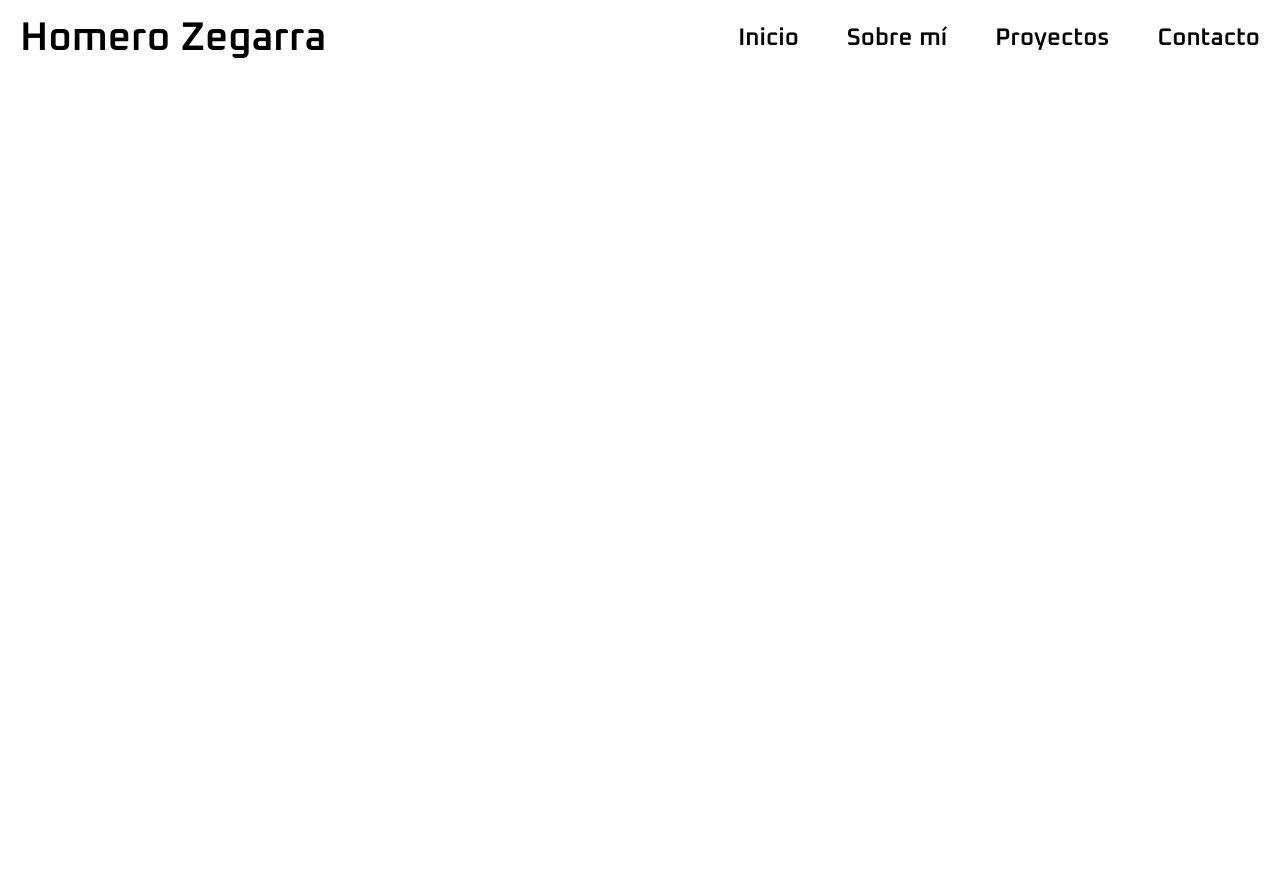
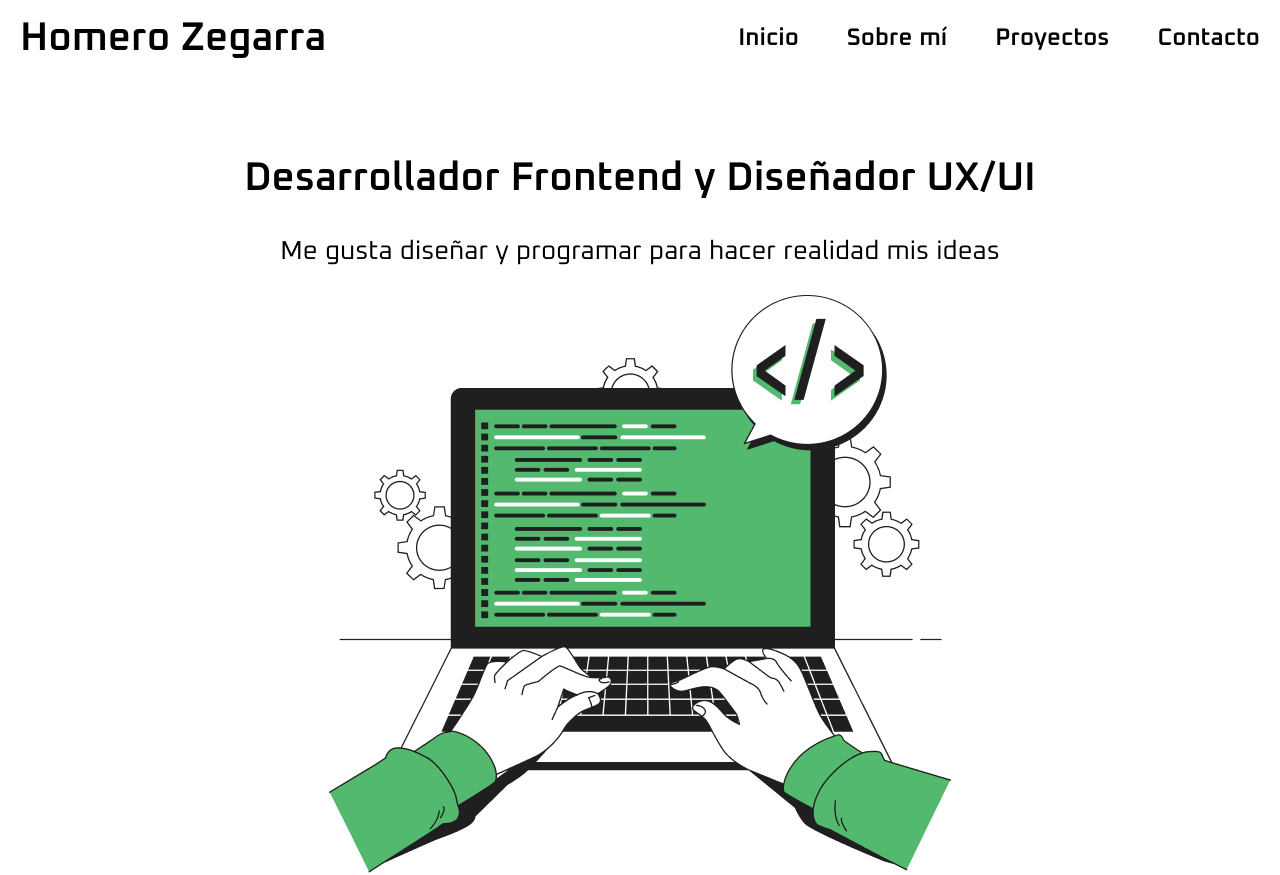
Before and after one commit to Karzten/portfolio, a Nuxt app: page / in a window 1280 px wide. Before the commit the page ends 800 px from the top, so only its background shows below. Built offline with nearby package versions, Linux system fonts and the light colour scheme.

Commit message:
feat(Presentation): Agregar componente presentación

```diff
--- /dev/null
+++ b/components/UI/Presentation.vue
@@ -0,0 +1,31 @@
+<template>
+    <div class="presentation">
+        <div class="presentation-title">
+            <h1>Desarrollador Frontend y Diseñador UX/UI</h1>
+        </div>
+        <div class="presentation-subtitle">
+            <h2>Me gusta diseñar y programar para hacer realidad mis ideas</h2>
+        </div>
+        <div class="presentation-image">
+            <img src="@/assets/images/presentation-image.png" alt="Laptop verde">
+        </div>
+    </div>
+</template>
+
+<style scoped>
+.presentation {
+    font-family: 'Oxanium', sans-serif;
+    margin-top: 72px;
+    display: flex;
+    flex-direction: column;
+    align-items: center;
+    gap: 24px;
+}
+.presentation-title {
+    font-size: 2.5rem;
+    font-weight: bold;
+}
+.presentation-subtitle {
+    font-size: 1.625rem;
+}
+</style>
--- a/pages/index.vue
+++ b/pages/index.vue
@@ -1,19 +1,19 @@
 <template>
   <div >
     <Header />
-    <div>
-
-    </div>
+    <Presentation />
   </div>
 </template>
 
 <script>
 import Logo from '~/components/Logo.vue'
 import Header from '~/components/UI/Header.vue'
+import Presentation from '~/components/UI/Presentation.vue'
 export default {
   components: {
     Logo,
-    Header
+    Header,
+    Presentation
   }
 }
 </script>
```
Also changed, not shown: assets/images/presentation-image.png (added).
